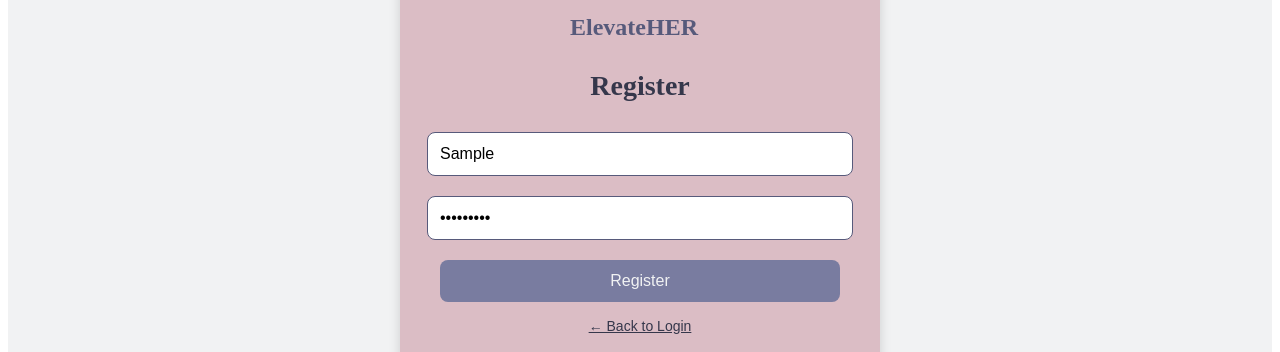
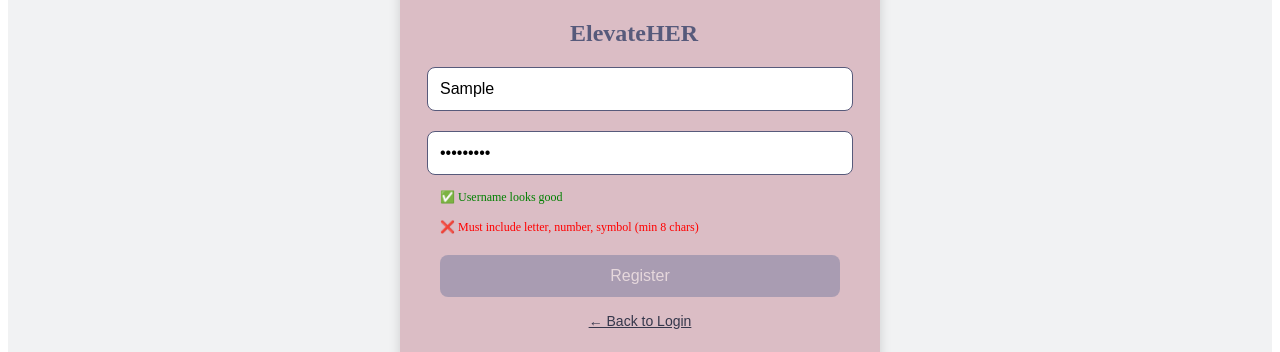
Before and after one commit to fleurest/elevateHER, a React (Create React App) app in the folder client/: page / in a window 1280 px wide. Both pictures are taken after typing "Sample", "Sample123" into the empty fields and a click on the button "Create an account →". Shown: the part 309-661 px from the top of the page. Built offline with nearby package versions, Linux system fonts and the light colour scheme.

Commit message:
login rules

```diff
--- a/client/src/components/Login.js
+++ b/client/src/components/Login.js
@@ -8,9 +8,41 @@ const Login = ({ onLogin }) => {
   const [error, setError] = useState('');
   const [isRegistering, setIsRegistering] = useState(false);
   const navigate = useNavigate();
+  const [passwordValid, setPasswordValid] = useState(false);
+  const [usernameValid, setUsernameValid] = useState(false);
+  const [usernameTouched, setUsernameTouched] = useState(false);
+  const [passwordTouched, setPasswordTouched] = useState(false);
+
+  const passwordRegex = /^(?=.*[A-Za-z])(?=.*\d)(?=.*[!@#$%^&*()_\-+=\[\]{};':"\\|,.<>\/?]).{8,}$/;
+
+  const validateUsername = (value) => {
+    setUsername(value);
+    setUsernameTouched(true);
+    setUsernameValid(value.length >= 4);
+  };
+
+  const validatePassword = (value) => {
+    setPassword(value);
+    setPasswordTouched(true);
+    setPasswordValid(passwordRegex.test(value));
+  };
 
   const handleLogin = async () => {
     setError('');
+
+    if (username.length < 4) {
+      setError('Username must be at least 4 characters long');
+      return;
+    }
+
+    // Validate password (min 8 chars, includes letter, number, and symbol)
+    if (!passwordRegex.test(password)) {
+      setError(
+        'Password must be at least 8 characters and include a letter, number, and symbol'
+      );
+      return;
+    }
+
     try {
       const response = await fetch('http://localhost:3001/api/login', {
         method: 'POST',
@@ -34,6 +66,10 @@ const Login = ({ onLogin }) => {
 
   const handleRegister = async () => {
     setError('');
+    if (username.length < 4) {
+      setError('Username must be at least 4 characters long');
+      return;
+    }
     try {
       const response = await fetch('http://localhost:3001/api/register', {
         method: 'POST',
@@ -64,27 +100,49 @@ const Login = ({ onLogin }) => {
           />
           <h2 className="auth-brand-text">ElevateHER</h2>
         </div>
-        <h1 className="auth-title">{isRegistering ? 'Register' : ''}</h1>
         <input
           type="text"
           placeholder="Username"
           value={username}
-          onChange={(e) => setUsername(e.target.value)}
+          onChange={(e) => validateUsername(e.target.value)}
           className="auth-input"
         />
         <input
           type="password"
           placeholder="Password"
           value={password}
-          onChange={(e) => setPassword(e.target.value)}
+          onChange={(e) => validatePassword(e.target.value)}
           className="auth-input"
         />
+        {usernameTouched && (
+          <p className={`auth-feedback ${usernameValid ? 'valid' : 'invalid'}`}>
+            {usernameValid ? '✅ Username looks good' : '❌ Must be at least 4 characters'}
+          </p>
+        )}
+
+        {passwordTouched && (
+          <p className={`auth-feedback ${passwordValid ? 'valid' : 'invalid'}`}>
+            {passwordValid
+              ? '✅ Strong password'
+              : '❌ Must include letter, number, symbol (min 8 chars)'}
+          </p>
+        )}
+
+
         {isRegistering ? (
-          <button onClick={handleRegister} className="auth-button-alt">
+          <button
+            onClick={handleRegister}
+            className="auth-button-alt"
+            disabled={!usernameValid || !passwordValid}
+          >
             Register
           </button>
         ) : (
-          <button onClick={handleLogin} className="auth-button">
+          <button
+            onClick={handleLogin}
+            className="auth-button"
+            disabled={!usernameValid || !passwordValid}
+          >
             Login
           </button>
         )}
--- a/client/src/style.css
+++ b/client/src/style.css
@@ -212,3 +212,24 @@
   font-size: 24px;
   color: var(--purple);
 }
+
+.auth-feedback {
+  font-size: 12px;
+  margin: 5px 0 10px;
+  text-align: left;
+  width: 100%;
+}
+
+.auth-feedback.valid {
+  color: green;
+}
+
+.auth-feedback.invalid {
+  color: red;
+}
+
+.auth-button:disabled,
+.auth-button-alt:disabled {
+  opacity: 0.5;
+  cursor: not-allowed;
+}
```
Also changed, not shown: 1 other file (tests, documents, lock files or other folders).
